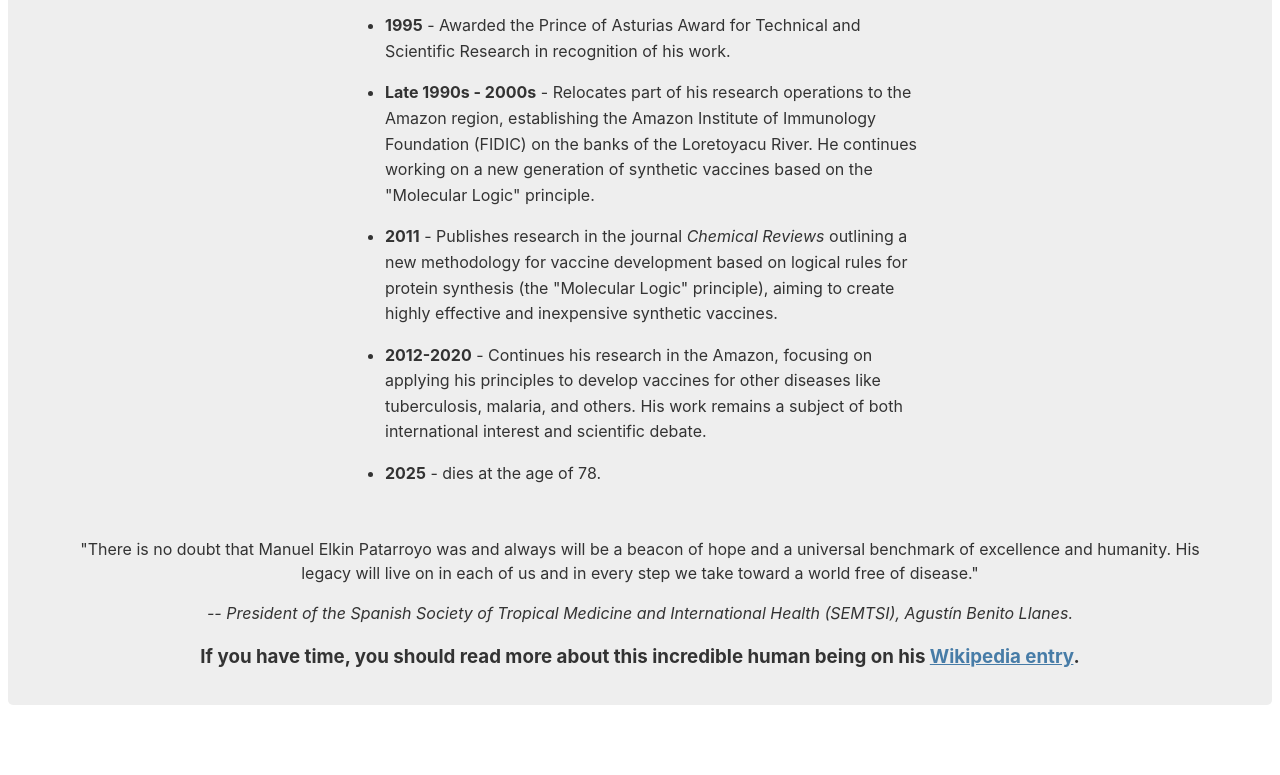
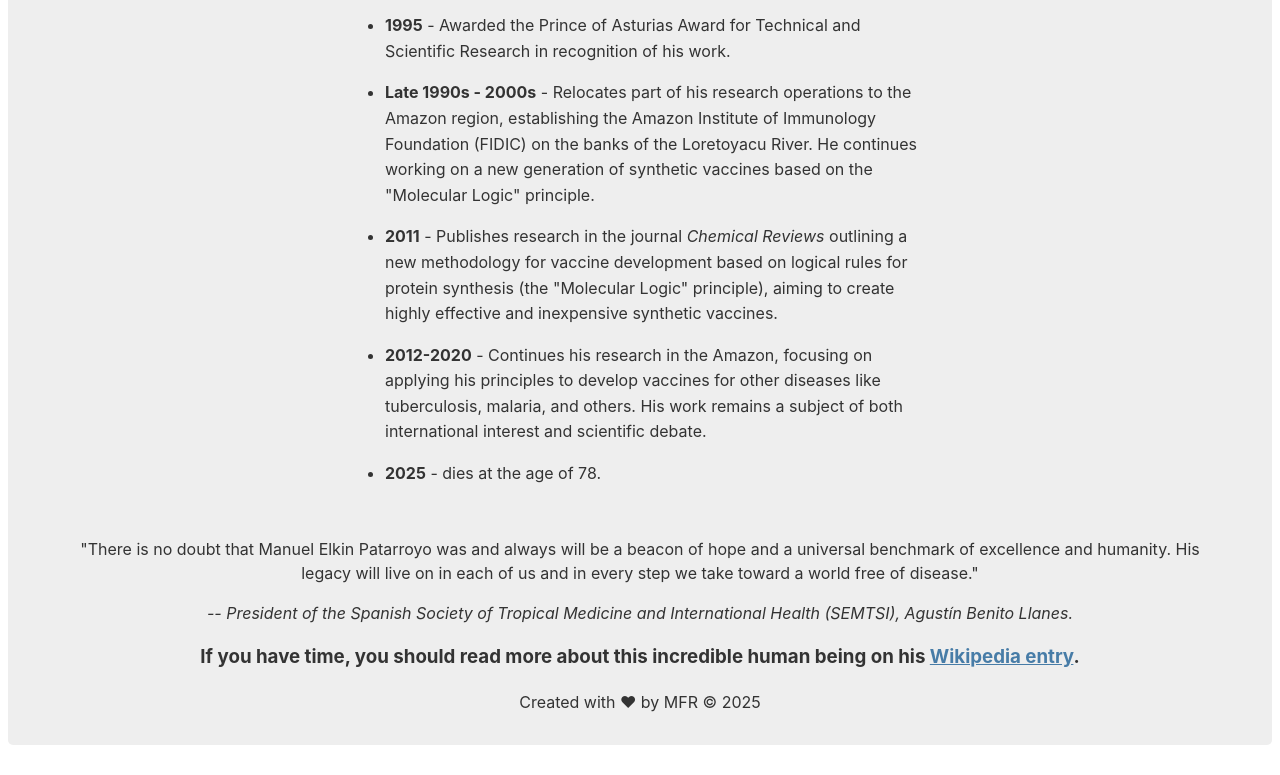
Before and after one commit to abelstor/tribute-page, a plain HTML site: page index.html in a window 1280 px wide. Shown: the part 1341-2116 px from the top of the page. Before the commit the page ends 2076 px from the top, so only its background shows below. Drawn offline with Linux system fonts and the light colour scheme.

Commit message:
footer added

```diff
--- a/index.html
+++ b/index.html
@@ -76,6 +76,9 @@
             <a id="tribute-link" href="https://en.wikipedia.org/wiki/Manuel_Elkin_Patarroyo" target="_blank">Wikipedia
                 entry</a>.
         </h3>
+        <footer>
+            <p>Created with ❤ by MFR &copy; 2025</p>
+        </footer>
     </main>
 
 </body>
```
